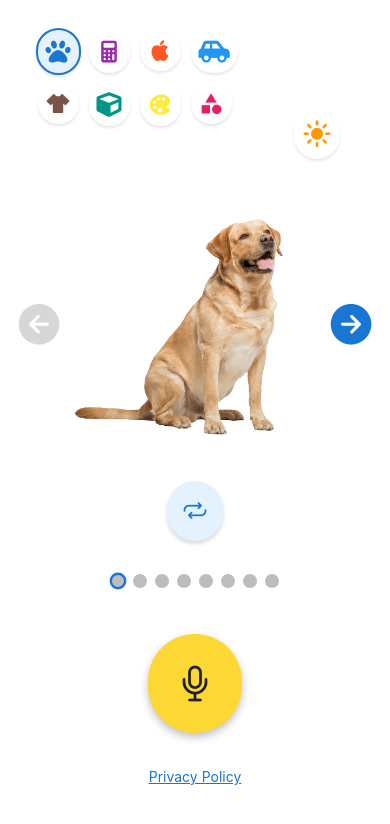
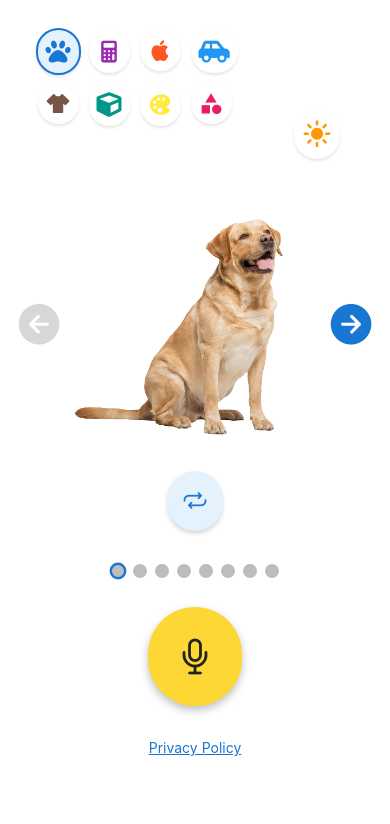
Before and after one commit to lirimhamiti/WordicaMobile, a React Native app: screen / in a window 390 px wide. Shown: the top 824 px of the page. Built offline with nearby package versions, Linux system fonts and the light colour scheme; no server answers.

Commit message:
prefinal version 10192025

```diff
--- a/App.tsx
+++ b/App.tsx
@@ -630,7 +630,17 @@ export default function App() {
 
 
         {/* Speak / stop recording */}
-        <Animated.View style={{ transform: [{ scale: pulseAnim }] }}>
+      <View style={styles.micContainer}>
+  <Animated.View
+    style={[
+      {
+        transform: [{ scale: pulseAnim }],
+        alignItems: "center",
+        justifyContent: "center",
+      },
+      { position: "absolute" }, // keeps animation centered, no layout distortion
+    ]}
+  >
     <TouchableOpacity
       disabled={isAudioLocked || isAudioPlaying}
       style={[
@@ -640,9 +650,10 @@ export default function App() {
           borderColor: "#c62828",
           borderWidth: 4,
         },
-              (isAudioLocked || isAudioPlaying) && { opacity: 0.5 }, // show visually that it's disabled
+        (isAudioLocked || isAudioPlaying) && { opacity: 0.5 },
       ]}
       onPress={isRecording ? stopRecording : startRecording}
+      activeOpacity={0.8}
     >
       <Ionicons
         name={
@@ -661,10 +672,10 @@ export default function App() {
             : "#212121"
         }
       />
+    </TouchableOpacity>
+  </Animated.View>
+</View>
 
-          </TouchableOpacity>
-
-        </Animated.View>
 
 
 
@@ -682,7 +693,8 @@ export default function App() {
   textDecorationLine: "underline",
   fontSize: 14,
   textAlign: "center",
-  marginBottom: 10
+  marginBottom: 10,
+  marginTop:15
 }}>
   Privacy Policy
 </Text>
@@ -757,7 +769,7 @@ const styles = StyleSheet.create({
     shadowOffset: { width: 0, height: 4 },
     shadowRadius: 8,
     elevation: 8,
-    marginTop: 30
+    marginTop: 50
   },
 
 
@@ -786,7 +798,7 @@ const styles = StyleSheet.create({
     shadowOffset: { width: 0, height: 3 },
     shadowRadius: 4,
     elevation: 3,
-    marginTop: -20
+    marginTop: -30
   },
   topBar: {
     position: "absolute",
@@ -877,6 +889,16 @@ const styles = StyleSheet.create({
     borderRadius: 7,
     backgroundColor: "#bdbdbd",
   },
+micContainer: {
+  height: 100, // fixes layout height so Privacy Policy never moves
+  width: "100%",
+  alignItems: "center",
+  justifyContent: "center",
+  marginBottom: 20,
+  overflow: "visible", // ensures no cropping of animation
+},
+
+
 
 
 });
```
Lines whose indentation alone changed are shown as unchanged.
